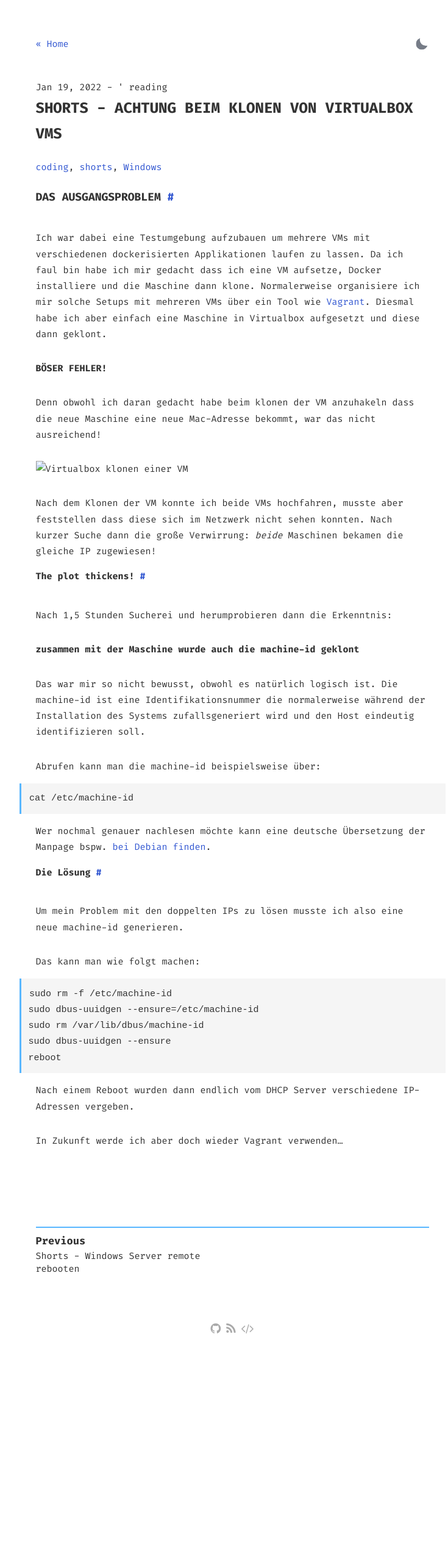
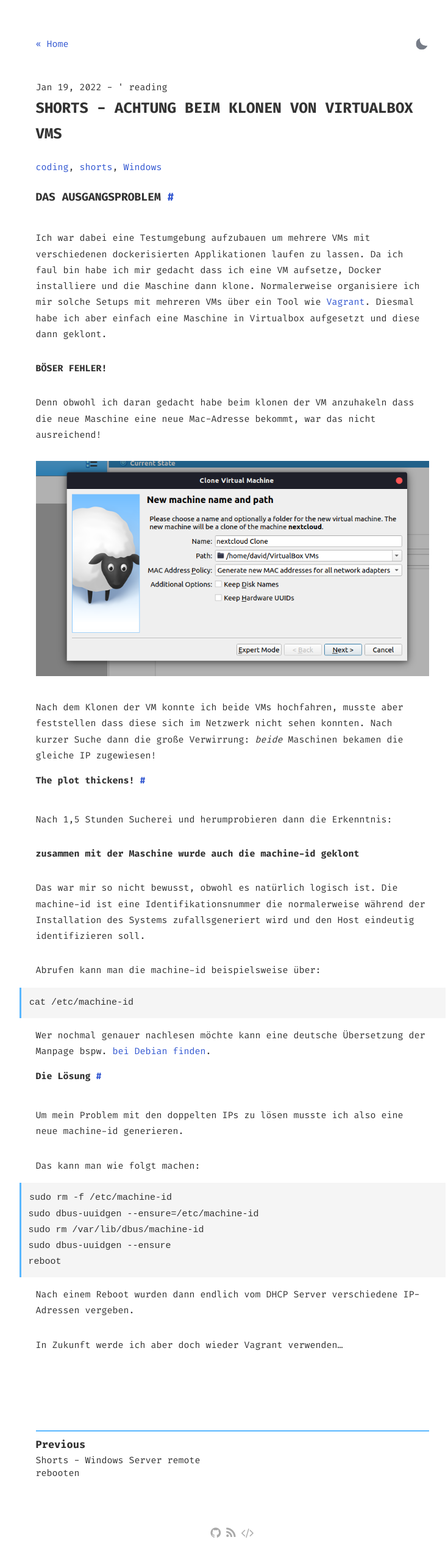
Before and after one commit to KuruGit/Gesko, a Jekyll site: the page built from _posts/2022-02-19-shorts-VirtualBoxCloneMachineID.md, in a window 1280 px wide. Shown: the whole page at 61% size, without its empty margins (259-994 px from the left). Built offline with Jekyll 4.4.1, drawn with Linux system fonts in a browser that asks for light colours; before the commit the page ends 2210 px from its top, so only the background shows below that.

Commit message:
shorts Artikel VirtualMachineCloneID

```diff
--- a/_posts/2022-02-19-shorts-VirtualBoxCloneMachineID.md
+++ b/_posts/2022-02-19-shorts-VirtualBoxCloneMachineID.md
@@ -17,7 +17,7 @@
 
 Denn obwohl ich daran gedacht habe beim klonen der VM anzuhakeln dass die neue Maschine eine neue Mac-Adresse bekommt, war das nicht ausreichend!
 
-![Virtualbox klonen einer VM](../assets/pictures/Virtualbox_clone_dialogue.png)
+![Virtualbox klonen einer VM](/assets/pictures/Virtualbox_clone_dialogue.png)
 
 Nach dem Klonen der VM konnte ich beide VMs hochfahren, musste aber feststellen dass diese sich im Netzwerk nicht sehen konnten.
 Nach kurzer Suche dann die große Verwirrung:
```
